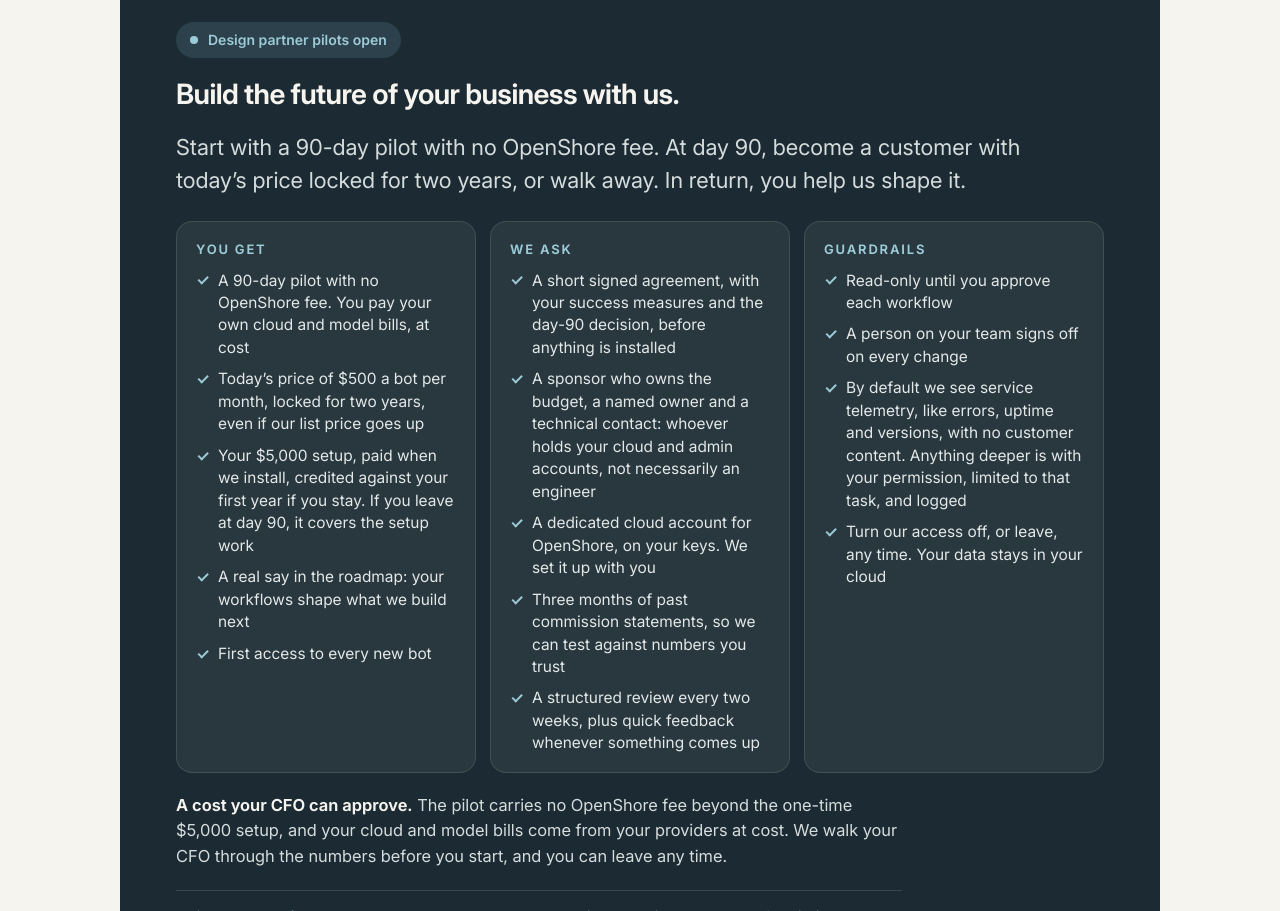
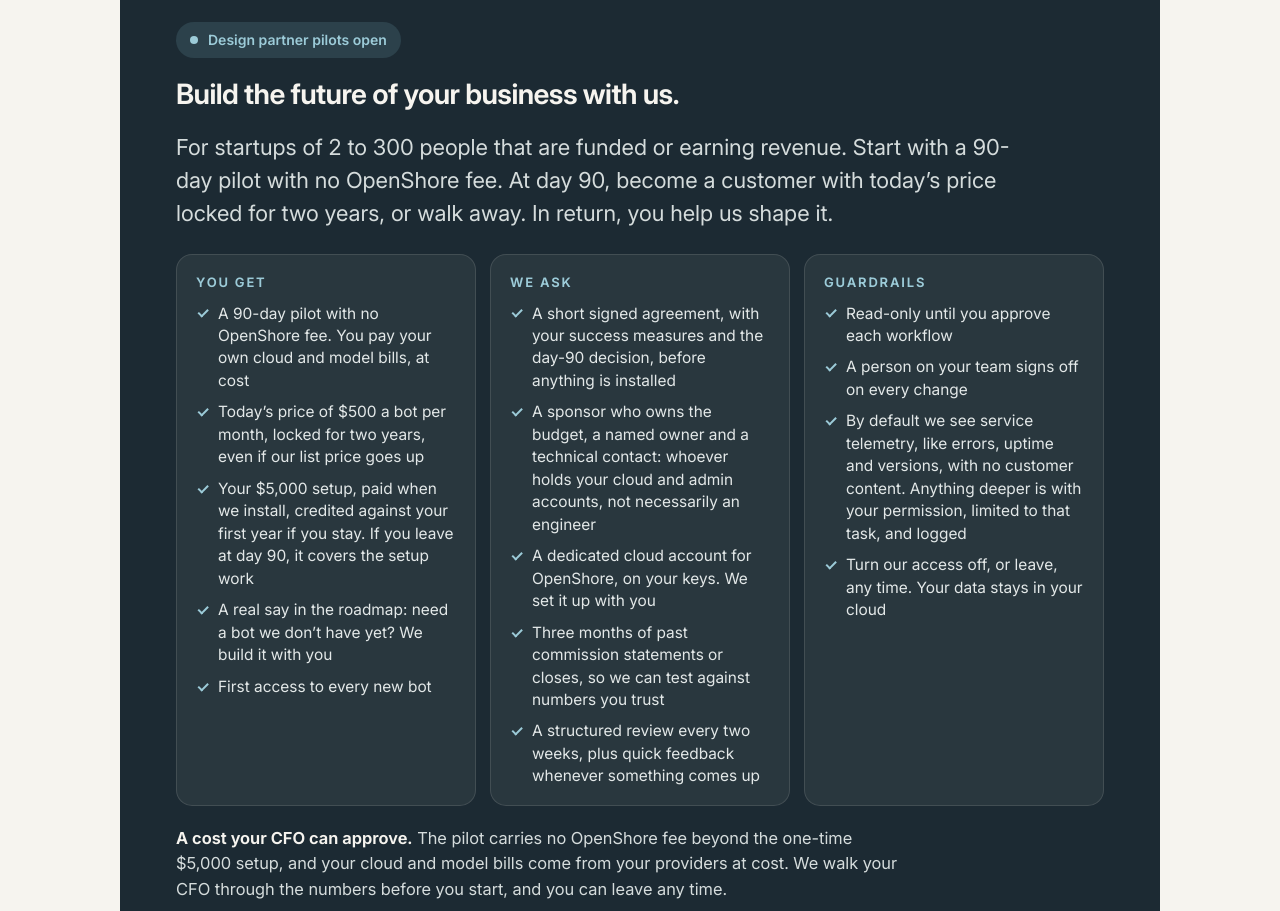
Before and after one commit to openshore-labs/OpenShore.ai-marketing-site, an Eleventy site: page src/pricing.njk in a window 1280 px wide. Shown: the part 721-1632 px from the top of the page. Built offline with nearby package versions, Linux system fonts and the light colour scheme; Eleventy itself is replaced by a stand-in of ours; files that its build step writes are made by us from their sources.

Commit message:
feat: say who design partners are, and that we build missing bots (#12)
The design partner offer now opens with who it's for: startups of 2 to 300
people that are funded or earning revenue (founder, 2026-11-20). The roadmap
line says we build a bot a partner needs that the six don't cover, and the
past-data ask includes closes as well as commission statements.


Claude-Session: https://claude.ai/code/session_01JMDT1SerZTRWf5oLdYsZLb

Co-authored-by: Claude <noreply@anthropic.com>

```diff
--- a/src/_includes/ent-partner.njk
+++ b/src/_includes/ent-partner.njk
@@ -8,11 +8,13 @@
           Model and cloud usage is always billed by the provider at cost.
           Since 2026-11-20 (founder) it lives only at the foot of Pricing,
           where the floating Become a design partner button on every page
-          lands (/pricing/#design-partners). -#}
+          lands (/pricing/#design-partners). Who it is for, and building a
+          bot a partner needs that the six don't cover, added 2026-11-20
+          (founder). -#}
       <section class="ent-cta ent-partner" id="design-partners" aria-labelledby="cta-h" data-float-spot>
         <p class="ent-badge"><span class="ent-dot" aria-hidden="true"></span>Design partner pilots open</p>
         <h2 id="cta-h">Build the future of your business with us.</h2>
-        <p class="ent-lede">Start with a 90-day pilot with no OpenShore fee. At day 90, become a customer with today’s price locked for two years, or walk away. In return, you help us shape it.</p>
+        <p class="ent-lede">For startups of 2 to 300 people that are funded or earning revenue. Start with a 90-day pilot with no OpenShore fee. At day 90, become a customer with today’s price locked for two years, or walk away. In return, you help us shape it.</p>
         <div class="ent-deal">
           <div>
             <h3>You get</h3>
@@ -20,7 +22,7 @@
               <li>A 90-day pilot with no OpenShore fee. You pay your own cloud and model bills, at cost</li>
               <li>Today’s price of $500 a bot per month, locked for two years, even if our list price goes up</li>
               <li>Your $5,000 setup, paid when we install, credited against your first year if you stay. If you leave at day 90, it covers the setup work</li>
-              <li>A real say in the roadmap: your workflows shape what we build next</li>
+              <li>A real say in the roadmap: need a bot we don’t have yet? We build it with you</li>
               <li>First access to every new bot</li>
             </ul>
           </div>
@@ -30,7 +32,7 @@
               <li>A short signed agreement, with your success measures and the day-90 decision, before anything is installed</li>
               <li>A sponsor who owns the budget, a named owner and a technical contact: whoever holds your cloud and admin accounts, not necessarily an engineer</li>
               <li>A dedicated cloud account for OpenShore, on your keys. We set it up with you</li>
-              <li>Three months of past commission statements, so we can test against numbers you trust</li>
+              <li>Three months of past commission statements or closes, so we can test against numbers you trust</li>
               <li>A structured review every two weeks, plus quick feedback whenever something comes up</li>
             </ul>
           </div>
```
